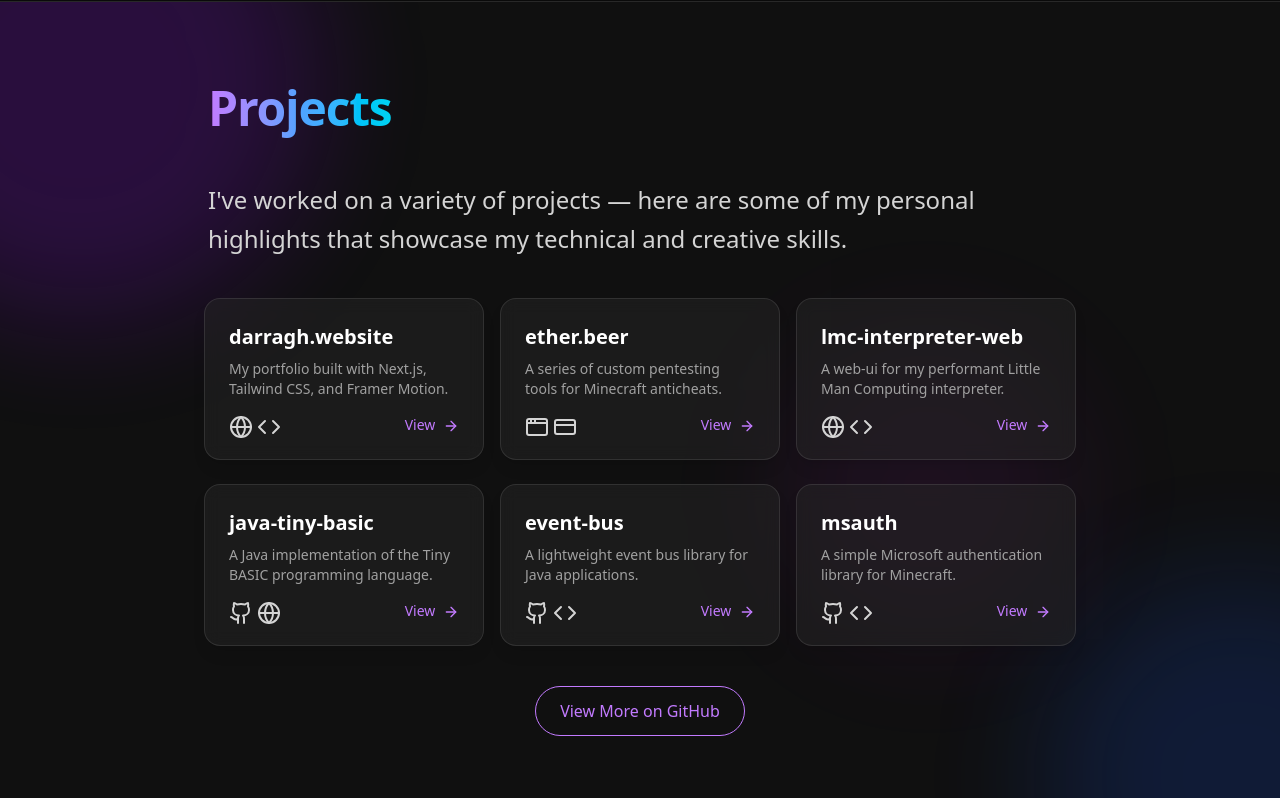
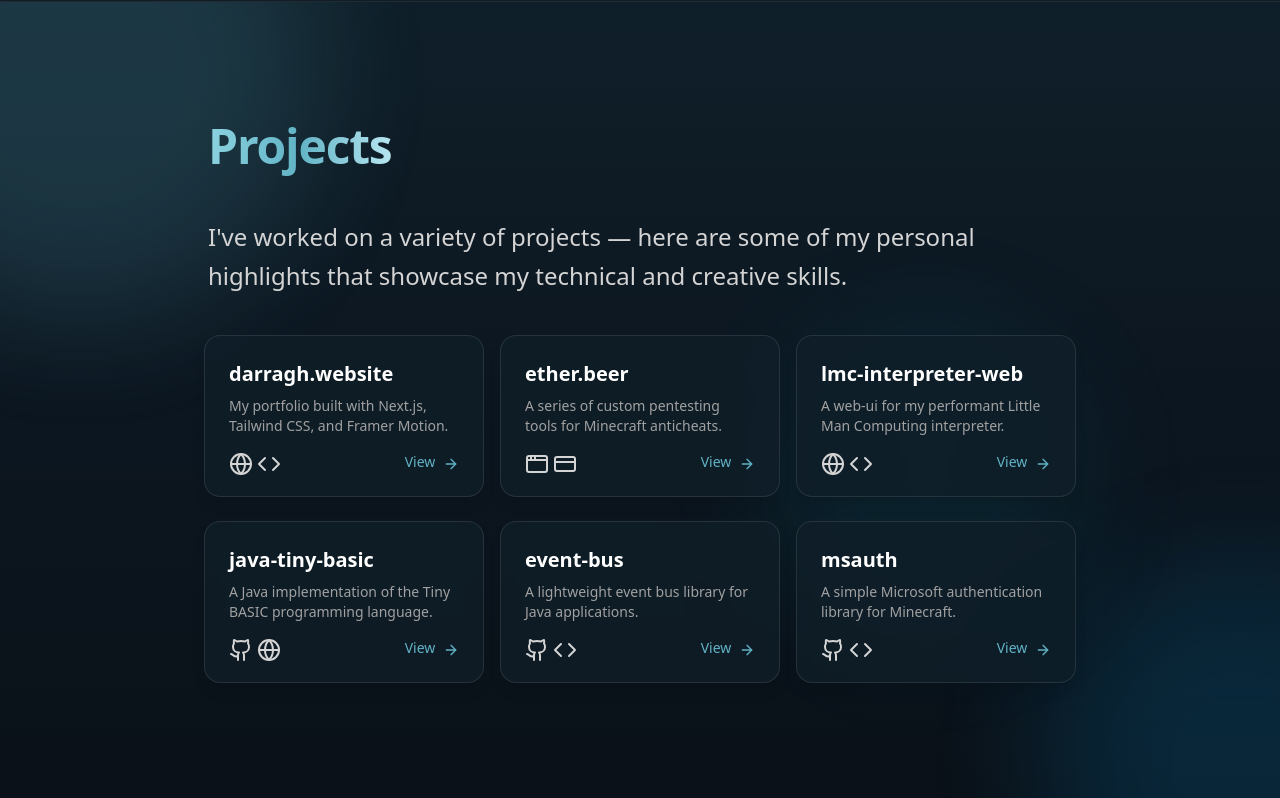
Before and after one commit to darraghd493/personal-site, a Next.js app: page / in a window 1280 px wide. Shown: the part 1599-2397 px from the top of the page. Built offline with nearby package versions, Linux system fonts and the light colour scheme.

Commit message:
feat: update theme

```diff
--- a/src/app/globals.css
+++ b/src/app/globals.css
@@ -51,65 +51,65 @@
   --card-foreground: oklch(0.145 0 0);
   --popover: oklch(1 0 0);
   --popover-foreground: oklch(0.145 0 0);
-  --primary: oklch(0.205 0 0);
-  --primary-foreground: oklch(0.985 0 0);
-  --secondary: oklch(0.97 0 0);
-  --secondary-foreground: oklch(0.205 0 0);
-  --muted: oklch(0.97 0 0);
-  --muted-foreground: oklch(0.556 0 0);
-  --accent: oklch(0.97 0 0);
-  --accent-foreground: oklch(0.205 0 0);
-  --destructive: oklch(0.577 0.245 27.325);
-  --border: oklch(0.922 0 0);
-  --input: oklch(0.922 0 0);
-  --ring: oklch(0.708 0 0);
-  --chart-1: oklch(0.646 0.222 41.116);
-  --chart-2: oklch(0.6 0.118 184.704);
-  --chart-3: oklch(0.398 0.07 227.392);
-  --chart-4: oklch(0.828 0.189 84.429);
-  --chart-5: oklch(0.769 0.188 70.08);
-  --sidebar: oklch(0.985 0 0);
-  --sidebar-foreground: oklch(0.145 0 0);
-  --sidebar-primary: oklch(0.205 0 0);
-  --sidebar-primary-foreground: oklch(0.985 0 0);
-  --sidebar-accent: oklch(0.97 0 0);
-  --sidebar-accent-foreground: oklch(0.205 0 0);
-  --sidebar-border: oklch(0.922 0 0);
-  --sidebar-ring: oklch(0.708 0 0);
+  --primary: #61b3c5;
+  --primary-foreground: #0f1f29;
+  --secondary: #e1f1f6;
+  --secondary-foreground: #0f1f29;
+  --muted: #e6f5f9;
+  --muted-foreground: #2e5a68;
+  --accent: #8bd2e0;
+  --accent-foreground: #0f1f29;
+  --destructive: #f87171;
+  --border: #cfe6ee;
+  --input: #cfe6ee;
+  --ring: #61b3c5;
+  --chart-1: #61b3c5;
+  --chart-2: #4f9bb0;
+  --chart-3: #3a8096;
+  --chart-4: #91d3e2;
+  --chart-5: #b5e6f0;
+  --sidebar: #f2f8fb;
+  --sidebar-foreground: #0f1f29;
+  --sidebar-primary: #61b3c5;
+  --sidebar-primary-foreground: #0f1f29;
+  --sidebar-accent: #d4eef6;
+  --sidebar-accent-foreground: #0f1f29;
+  --sidebar-border: #cfe6ee;
+  --sidebar-ring: #61b3c5;
 }
 
 .dark {
-  --background: oklch(0.145 0 0);
-  --foreground: oklch(0.985 0 0);
-  --card: oklch(0.205 0 0);
-  --card-foreground: oklch(0.985 0 0);
-  --popover: oklch(0.205 0 0);
-  --popover-foreground: oklch(0.985 0 0);
-  --primary: oklch(0.922 0 0);
-  --primary-foreground: oklch(0.205 0 0);
-  --secondary: oklch(0.269 0 0);
-  --secondary-foreground: oklch(0.985 0 0);
-  --muted: oklch(0.269 0 0);
-  --muted-foreground: oklch(0.708 0 0);
-  --accent: oklch(0.269 0 0);
-  --accent-foreground: oklch(0.985 0 0);
-  --destructive: oklch(0.704 0.191 22.216);
-  --border: oklch(1 0 0 / 10%);
-  --input: oklch(1 0 0 / 15%);
-  --ring: oklch(0.556 0 0);
-  --chart-1: oklch(0.488 0.243 264.376);
-  --chart-2: oklch(0.696 0.17 162.48);
-  --chart-3: oklch(0.769 0.188 70.08);
-  --chart-4: oklch(0.627 0.265 303.9);
-  --chart-5: oklch(0.645 0.246 16.439);
-  --sidebar: oklch(0.205 0 0);
-  --sidebar-foreground: oklch(0.985 0 0);
-  --sidebar-primary: oklch(0.488 0.243 264.376);
-  --sidebar-primary-foreground: oklch(0.985 0 0);
-  --sidebar-accent: oklch(0.269 0 0);
-  --sidebar-accent-foreground: oklch(0.985 0 0);
-  --sidebar-border: oklch(1 0 0 / 10%);
-  --sidebar-ring: oklch(0.556 0 0);
+  --background: #0d1820;
+  --foreground: #e6f5f9;
+  --card: #12222c;
+  --card-foreground: #e6f5f9;
+  --popover: #12222c;
+  --popover-foreground: #e6f5f9;
+  --primary: #8bd2e0;
+  --primary-foreground: #0b161d;
+  --secondary: #132a36;
+  --secondary-foreground: #e6f5f9;
+  --muted: #132a36;
+  --muted-foreground: #7ab7c7;
+  --accent: #1f3f4f;
+  --accent-foreground: #e6f5f9;
+  --destructive: #ef4444;
+  --border: #e6f5f9;
+  --input: #e6f5f9;
+  --ring: #61b3c5;
+  --chart-1: #8bd2e0;
+  --chart-2: #61b3c5;
+  --chart-3: #4f9bb0;
+  --chart-4: #3a8096;
+  --chart-5: #b5e6f0;
+  --sidebar: #12222c;
+  --sidebar-foreground: #e6f5f9;
+  --sidebar-primary: #61b3c5;
+  --sidebar-primary-foreground: #0b161d;
+  --sidebar-accent: #1f3f4f;
+  --sidebar-accent-foreground: #e6f5f9;
+  --sidebar-border: #e6f5f9;
+  --sidebar-ring: #61b3c5;
 }
 
 @layer base {
--- a/src/components/main-footer.tsx
+++ b/src/components/main-footer.tsx
@@ -2,15 +2,15 @@
 
 export default function MainFooter() {
     return (
-        <footer className="relative w-full flex flex-col items-center justify-center bg-neutral-900/50 text-white overflow-hidden border-t border-white/10 p-6">
-            <p className="text-sm text-center text-white/50">
+        <footer className="relative w-full flex flex-col items-center justify-center bg-[#0c1620] text-white overflow-hidden border-t border-white/10 p-6">
+            <p className="text-sm text-center text-slate-200/70">
                 &copy; {new Date().getFullYear()} darragh.website. All rights reserved.
             </p>
             <a
                 href="https://github.com/darraghd493/personal-site"
                 target="_blank"
                 rel="noopener noreferrer"
-                className="text-xs text-white/30 hover:text-white/50 transition"
+                className="text-xs text-[#8bd2e0] hover:text-[#61b3c5] transition"
             >
                 View Source
             </a>
--- a/src/components/section-heading.tsx
+++ b/src/components/section-heading.tsx
@@ -13,10 +13,10 @@
             transition={{ duration: 0.8, ease: "easeOut" }}
             viewport={{ once: true }}
         >
-            <h2
-            // uses weird hacky solution: pb-[0.1em]
-              className={`relative inline-block text-4xl md:text-5xl font-extrabold tracking-tight text-transparent bg-clip-text bg-gradient-to-r from-purple-400 via-blue-400 to-cyan-400 leading-[1.1] pb-[0.1em] ${className}`}
-            >
+                        <h2
+                        // uses weird hacky solution: pb-[0.1em]
+                            className={`relative inline-block text-4xl md:text-5xl font-extrabold tracking-tight text-transparent bg-clip-text bg-gradient-to-r from-[#8bd2e0] via-[#61b3c5] to-[#b5e6f0] leading-[1.1] pb-[0.1em] ${className}`}
+                        >
                 {text}
             </h2>
         </motion.div>
--- a/src/components/sections/about-section.tsx
+++ b/src/components/sections/about-section.tsx
@@ -3,18 +3,26 @@
 import { motion } from "framer-motion";
 import SectionHeading from "../section-heading";
 
+const fadeInUp = {
+    hidden: { opacity: 0, y: 24 },
+    visible: { opacity: 1, y: 0 },
+};
+
+const baseTransition = { duration: 0.8, ease: "easeOut" };
+
 export default function AboutSection() {
     return (
-        <section className="relative w-full min-h-screen flex items-center justify-center bg-neutral-950 text-white border-t border-white/10 overflow-hidden">
+        <section className="relative w-full min-h-screen flex items-center justify-center bg-gradient-to-b from-[#0a1118] via-[#0c1620] to-[#0f1f29] text-white border-t border-white/10 overflow-hidden">
             <div className="container px-6 py-20 md:px-12 lg:px-20 max-w-5xl relative z-10 text-center md:text-left space-y-10">
                 <SectionHeading text="About Me" />
                 {/* Content */}
                 <motion.div
-                    initial={{ opacity: 0, y: 20 }}
-                    whileInView={{ opacity: 1, y: 0 }}
-                    transition={{ delay: 0.2, duration: 0.8 }}
+                    variants={fadeInUp}
+                    initial="hidden"
+                    whileInView="visible"
+                    transition={{ ...baseTransition, delay: 0.15 }}
                     viewport={{ once: true }}
-                    className="space-y-6 text-neutral-300 leading-relaxed text-lg sm:text-xl md:text-2xl"
+                    className="space-y-6 text-slate-200/90 leading-relaxed text-lg sm:text-xl md:text-2xl"
                 >
                     <p>
                         I have had a long-lasting passion for technology and software development
--- a/src/components/sections/contact-me-section.tsx
+++ b/src/components/sections/contact-me-section.tsx
@@ -3,6 +3,13 @@
 import { motion } from "framer-motion";
 import SectionHeading from "../section-heading";
 import { Github, Mail } from "lucide-react";
+
+const fadeInUp = {
+    hidden: { opacity: 0, y: 24 },
+    visible: { opacity: 1, y: 0 },
+};
+
+const baseTransition = { duration: 0.8, ease: "easeOut" };
 
 interface Contact {
     name: string;
@@ -25,14 +32,15 @@
 
 export default function ContactMeSection() {
     return (
-        <section className="relative w-full min-h-screen flex items-center justify-center bg-neutral-950 text-white border-t border-white/10 overflow-hidden">
+        <section className="relative w-full min-h-screen flex items-center justify-center bg-gradient-to-b from-[#0a1118] via-[#0c1620] to-[#0f1f29] text-white border-t border-white/10 overflow-hidden">
             <div className="container px-6 py-20 md:px-12 lg:px-20 max-w-5xl relative z-10 text-center md:text-left space-y-10">
                 <SectionHeading text="Contact Me" />
                 {/* Intro text */}
                 <motion.p
-                    initial={{ opacity: 0, y: 20 }}
-                    whileInView={{ opacity: 1, y: 0 }}
-                    transition={{ delay: 0.2, duration: 0.8 }}
+                    variants={fadeInUp}
+                    initial="hidden"
+                    whileInView="visible"
+                    transition={{ ...baseTransition, delay: 0.15 }}
                     viewport={{ once: true }}
                     className="space-y-6 text-neutral-300 leading-relaxed text-lg sm:text-xl md:text-2xl mx-auto md:mx-0"
                 >
@@ -44,25 +52,24 @@
                     {contacts.map((contact, i) => (
                         <motion.a
                             key={i}
-                            href={
-                                contact.link
-                            }
+                            href={contact.link}
                             target="_blank"
                             rel="noopener noreferrer"
-                            initial={{ opacity: 0, y: 20 }}
-                            whileInView={{ opacity: 1, y: 0 }}
+                            variants={fadeInUp}
+                            initial="hidden"
+                            whileInView="visible"
                             whileHover={{ scale: 1.05 }}
                             whileTap={{ scale: 0.98 }}
                             transition={{
-                                opacity: { delay: i * 0.2, duration: 0.8 },
-                                scale: { type: "spring", stiffness: 400, damping: 20 }, // the damping gives more of a "serious" feel
-                                y: { delay: i * 0.2, duration: 0.8 },
+                                ...baseTransition,
+                                delay: 0.15,
+                                scale: { type: "spring", stiffness: 400, damping: 20 },
                             }}
                             viewport={{ once: true }}
-                            className="flex items-center space-x-3 bg-purple-600/20 hover:bg-purple-600/30 transition-colors border border-purple-400/20 hover:border-purple-400/40 rounded-lg px-5 py-3 justify-center w-full sm:w-auto"
+                            className="flex items-center space-x-3 bg-[#0f1f29]/80 hover:bg-[#61b3c5]/20 transition-colors border border-[#61b3c5]/30 hover:border-[#61b3c5]/60 rounded-lg px-5 py-3 justify-center w-full sm:w-auto"
                         >
-                            <span className="w-5 h-5 text-purple-400">{contact.icon}</span>
-                            <span className="text-purple-200 font-medium">{contact.name}</span>
+                            <span className="w-5 h-5 text-[#8bd2e0]">{contact.icon}</span>
+                            <span className="text-[#d8f0f6] font-medium">{contact.name}</span>
                         </motion.a>
                     ))}
                 </div>
--- a/src/components/sections/hero-section.tsx
+++ b/src/components/sections/hero-section.tsx
@@ -1,6 +1,13 @@
 "use client";
 
 import { motion } from "framer-motion";
+
+const fadeInUp = {
+  hidden: { opacity: 0, y: 24 },
+  visible: { opacity: 1, y: 0 },
+};
+
+const baseTransition = { duration: 0.8, ease: "easeOut" };
 
 function HeroContent() {
   return (
@@ -32,20 +39,22 @@
 
 export default function HeroSection() {
     return (
-        <section className="w-full min-h-screen flex items-center justify-center bg-gradient-to-b from-neutral-950 to-neutral-900 text-white overflow-hidden relative py-20">
+        <section className="w-full min-h-screen flex items-center justify-center bg-gradient-to-b from-[#0a1118] via-[#0c1620] to-[#0f1f29] text-white overflow-hidden relative py-20">
             {/* Background Blobs */}
             <div className="absolute inset-0 overflow-hidden pointer-events-none">
-                <div className="absolute -top-48 left-1/2 -translate-x-1/2 w-[800px] h-[800px] bg-cyan-500/20 rounded-full blur-3xl animate-pulse" />
-                <div className="absolute bottom-[-200px] right-[15%] w-[500px] h-[500px] bg-indigo-500/20 rounded-full blur-3xl animate-pulse delay-700" />
-                <div className="absolute top-[30%] left-[10%] w-[350px] h-[350px] bg-emerald-400/10 rounded-full blur-3xl animate-pulse delay-500" />
+            <div className="absolute -top-48 left-1/2 -translate-x-1/2 w-[800px] h-[800px] bg-[#61b3c5]/18 rounded-full blur-3xl animate-pulse" />
+            <div className="absolute bottom-[-200px] right-[15%] w-[500px] h-[500px] bg-sky-500/16 rounded-full blur-3xl animate-pulse delay-700" />
+            <div className="absolute top-[30%] left-[10%] w-[350px] h-[350px] bg-cyan-400/12 rounded-full blur-3xl animate-pulse delay-500" />
             </div>
 
             {/* Content */}
             <div className="container px-6 md:px-12 lg:px-20">
                 <motion.div
-                    initial={{ opacity: 0, y: 40 }}
-                    animate={{ opacity: 1, y: 0 }}
-                    transition={{ duration: 1, ease: "easeOut" }}
+                variants={fadeInUp}
+                initial="hidden"
+                whileInView="visible"
+                transition={baseTransition}
+                viewport={{ once: true }}
                     className="relative flex flex-col items-center md:items-start text-center md:text-left"
                 >
                     <HeroContent />
--- a/src/components/sections/projects-section.tsx
+++ b/src/components/sections/projects-section.tsx
@@ -3,6 +3,13 @@
 import { motion } from "framer-motion";
 import SectionHeading from "../section-heading";
 import { Github, Globe, Code, ArrowRight, CreditCard, AppWindowIcon } from "lucide-react";
+
+const fadeInUp = {
+    hidden: { opacity: 0, y: 24 },
+    visible: { opacity: 1, y: 0 },
+};
+
+const baseTransition = { duration: 0.8, ease: "easeOut" };
 
 interface Project {
     title: string;
@@ -52,12 +59,12 @@
 
 export default function ProjectsSection() {
     return (
-        <section className="relative w-full min-h-screen flex items-center justify-center bg-neutral-900/50 text-white overflow-hidden border-t border-white/10">
+        <section className="relative w-full min-h-screen flex items-center justify-center bg-gradient-to-b from-[#0f1f29] via-[#0c1620] to-[#0a1118] text-white overflow-hidden border-t border-white/10">
             {/* More Background Blobs */}
             <div className="absolute inset-0 overflow-hidden pointer-events-none">
-                <div className="absolute -top-40 -left-40 w-[30rem] h-[30rem] bg-purple-600/20 rounded-full blur-3xl animate-pulse" />
-                <div className="absolute bottom-[-10rem] right-[-10rem] w-[25rem] h-[25rem] bg-blue-600/20 rounded-full blur-3xl animate-pulse delay-500" />
-                <div className="absolute top-[40%] left-[60%] w-[20rem] h-[20rem] bg-fuchsia-500/10 rounded-full blur-3xl animate-pulse delay-700" />
+                <div className="absolute -top-40 -left-40 w-[30rem] h-[30rem] bg-[#61b3c5]/18 rounded-full blur-3xl animate-pulse" />
+                <div className="absolute bottom-[-10rem] right-[-10rem] w-[25rem] h-[25rem] bg-sky-500/18 rounded-full blur-3xl animate-pulse delay-500" />
+                <div className="absolute top-[40%] left-[60%] w-[20rem] h-[20rem] bg-cyan-400/12 rounded-full blur-3xl animate-pulse delay-700" />
             </div>
 
             <div className="relative z-10 container px-6 py-20 md:px-12 lg:px-20 max-w-5xl md:text-left">
@@ -66,9 +73,10 @@
 
                     {/* Intro text */}
                     <motion.p
-                        initial={{ opacity: 0, y: 20 }}
-                        whileInView={{ opacity: 1, y: 0 }}
-                        transition={{ delay: 0.2, duration: 0.8 }}
+                        variants={fadeInUp}
+                        initial="hidden"
+                        whileInView="visible"
+                        transition={{ ...baseTransition, delay: 0.15 }}
                         viewport={{ once: true }}
                         className="space-y-6 text-neutral-300 leading-relaxed text-lg sm:text-xl md:text-2xl mx-auto md:mx-0"
                     >
@@ -81,17 +89,18 @@
                         {projects.map((project, i) => (
                             <motion.div
                                 key={project.title}
-                                initial={{ opacity: 0, y: 20 }}
-                                whileInView={{ opacity: 1, y: 0 }}
+                                variants={fadeInUp}
+                                initial="hidden"
+                                whileInView="visible"
                                 whileHover={{ scale: 1.05 }}
                                 whileTap={{ scale: 0.98 }}
                                 transition={{
-                                    opacity: { delay: i * 0.2, duration: 0.8 },
+                                    ...baseTransition,
+                                    delay: i * 0.15,
                                     scale: { type: "spring", stiffness: 300 },
-                                    y: { delay: i * 0.2, duration: 0.8 },
                                 }}
                                 viewport={{ once: true }}
-                                className="bg-neutral-800/50 border border-white/10 backdrop-blur-sm rounded-2xl p-6 w-[280px] text-left shadow-lg"
+                                className="bg-[#0f1f29]/80 border border-white/10 backdrop-blur-sm rounded-2xl p-6 w-[280px] text-left shadow-lg"
                             >
                                 <h3 className="text-xl font-semibold mb-2 text-white">{project.title}</h3>
                                 <p className="text-sm text-neutral-400 mb-4">{project.description}</p>
@@ -105,7 +114,7 @@
                                         href={project.link}
                                         target="_blank"
                                         rel="noopener noreferrer"
-                                        className="text-sm text-purple-400 hover:underline"
+                                        className="text-sm text-[#61b3c5] hover:underline"
                                     >
                                         View <ArrowRight className="inline-block w-4 h-4 ml-1" />
                                     </a>
@@ -113,30 +122,6 @@
                             </motion.div>
                         ))}
                     </div>
-
-                    <div className="mt-10 text-center">
-                        <motion.a
-                            href="https://github.com/darraghd493"
-                            target="_blank"
-                            rel="noopener noreferrer"
-                            initial={{ opacity: 0, y: 20 }}
-                            whileInView={{ opacity: 1, y: 0 }}
-                            whileHover={{
-                                scale: 1.05,
-                                backgroundColor: "#a855f7", // purple-400
-                                color: "#171717", // neutral-900
-                            }}
-                            whileTap={{ scale: 0.98 }}
-                            transition={{
-                                opacity: { delay: 0.2, duration: 0.8 },
-                                scale: { type: "spring", stiffness: 300 },
-                                y: { delay: 0.2, duration: 0.8 },
-                            }}
-                            className="inline-block px-6 py-3 border border-purple-400 text-purple-400 rounded-full"
-                        >
-                            View More on GitHub
-                        </motion.a>
-                    </div>
                 </div>
             </div>
         </section>
```
